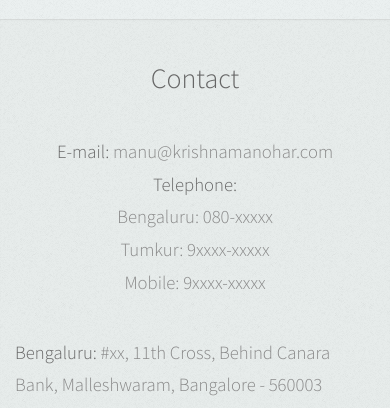
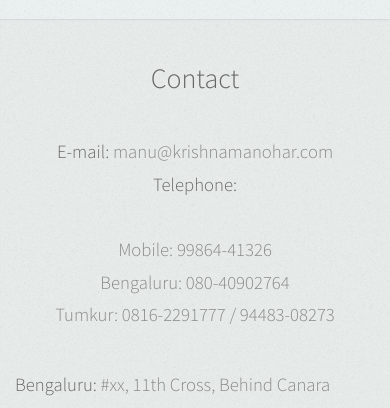
Before and after one commit to krishnamanohar/krishnamanohar.github.io, a plain HTML site: page index.html in a window 390 px wide. Shown: the part 3640-4048 px from the top of the page. Drawn offline with Linux system fonts and the light colour scheme; some packages are replaced by stand-ins of ours.

Commit message:
Phone Number

```diff
--- a/index.html
+++ b/index.html
@@ -201,11 +201,13 @@
                 <strong>E-mail:</strong> manu@krishnamanohar.com
                 <br>
                 <strong>Telephone:</strong><br>
-                Bengaluru: 080-xxxxx
                 <br>
-                Tumkur: 9xxxx-xxxxx
+                Mobile: 99864-41326
                 <br>
-                Mobile: 9xxxx-xxxxx
+                Bengaluru: 080-40902764
+                <br>
+                Tumkur: 0816-2291777 / 94483-08273
+
                 <br>
 
 
```
